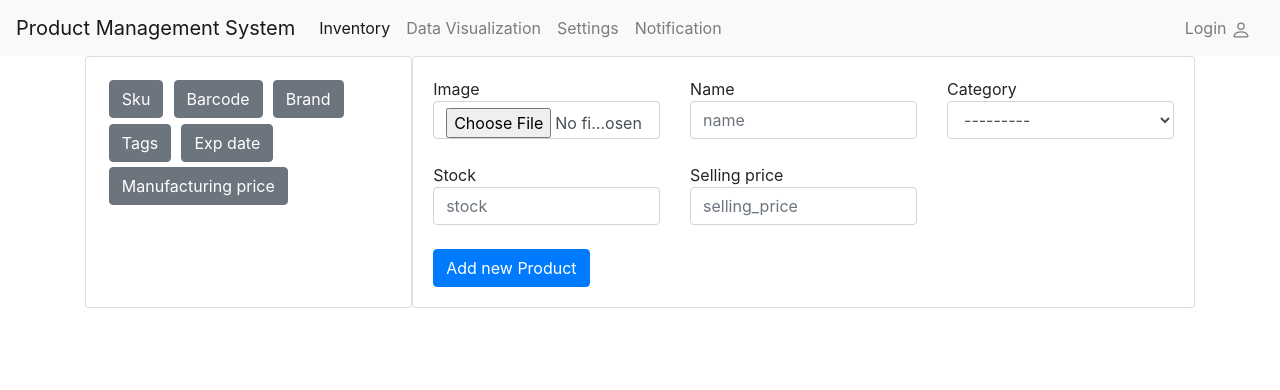
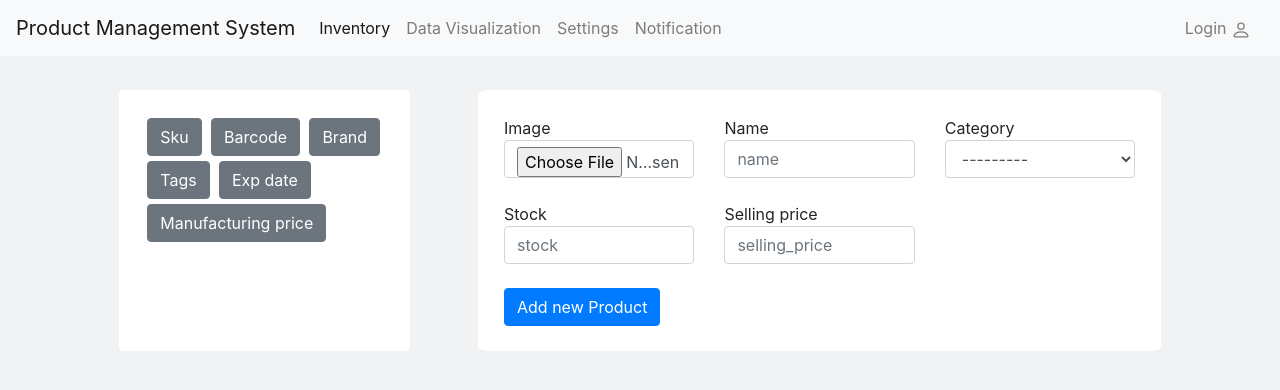
Before and after one commit to MichalskiWiktor/InventoryManagementSystem, a Django app: page /add/ in a window 1280 px wide. Shown: the top 390 px of the page. Run offline with Django 4.2, Linux system fonts and the light colour scheme; data comes from the database, SQL or seed files in the repository; both versions use the stored data as it was after the commit; some libraries are stand-ins or nearby versions.

Commit message:
small improvments new product template

```diff
--- /dev/null
+++ b/inventory/static/css/newProductStyle.css
@@ -0,0 +1,12 @@
+body{
+    background-color: #F0F2F4;
+}
+.formBtn{
+    margin:1%;
+}
+.card{
+    border: 1px solid #F0F2F4;
+    margin:3%;
+    padding:0.5%;
+    border-radius: 2%;
+}
--- a/inventory/templates/inventory/new_product.html
+++ b/inventory/templates/inventory/new_product.html
@@ -1,11 +1,15 @@
 {% extends "inventory/base.html" %}
+{% block style %}
+    {% load static %}
+    <link rel="stylesheet" href="{% static 'css/newProductStyle.css' %}">
+{% endblock%}
 {% block content %}
 <div class="container d-flex justify-content-center">
   <div class="card">
       <div class="card-body">
         {% for field in form %}
           {% if field.name not in available_fields %}
-              <button class="btn btn-secondary" onclick="addItemToForm('{{field.name}}')" style="margin:1%" id="btn-{{field.name|lower}}">{{field.label}}</button>
+              <button class="btn btn-secondary formBtn" onclick="addItemToForm('{{field.name}}')" id="btn-{{field.name|lower}}">{{field.label}}</button>
           {% endif %}
         {% endfor %}
       </div>
```
Also changed, not shown: db.sqlite3.
